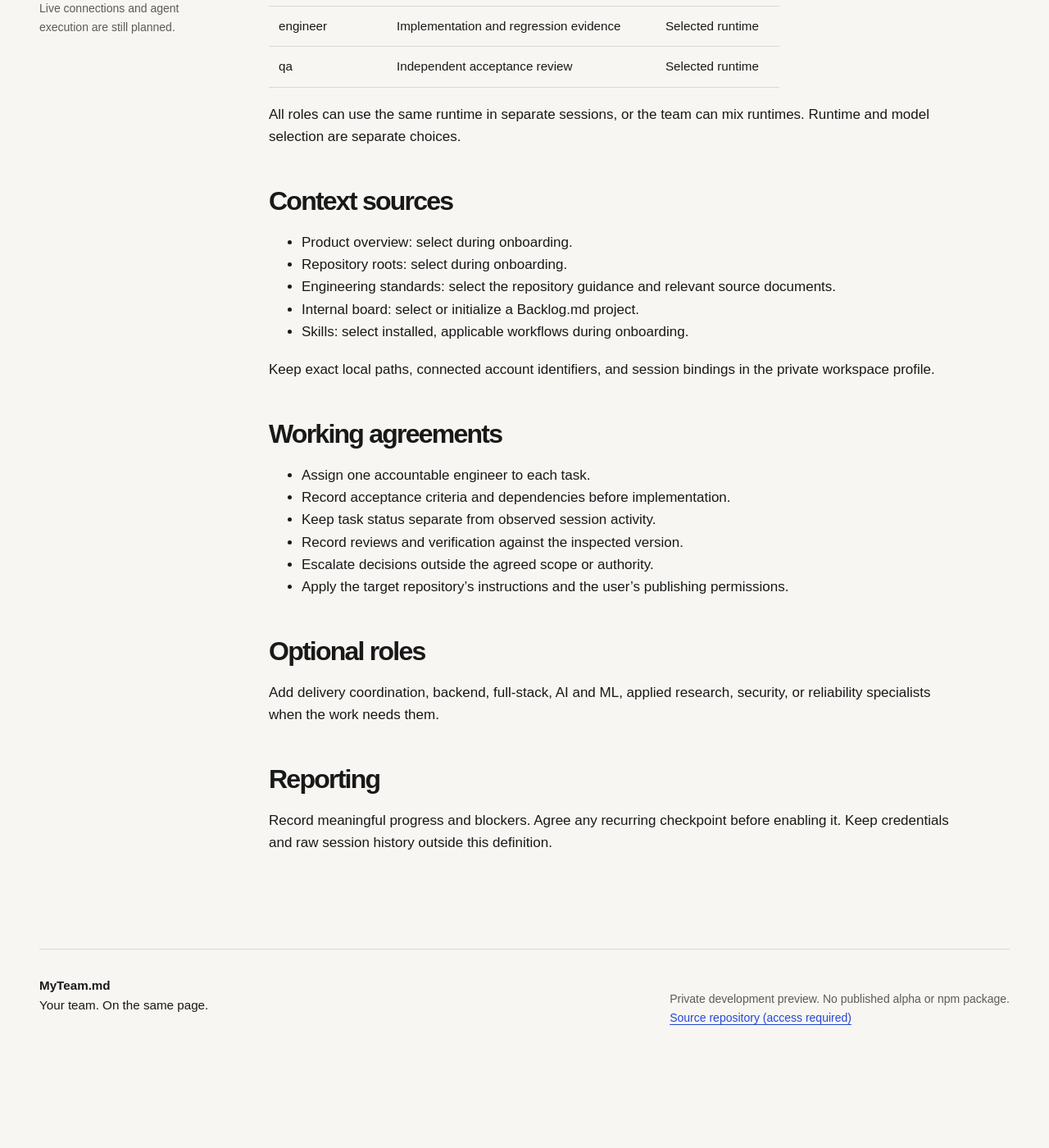
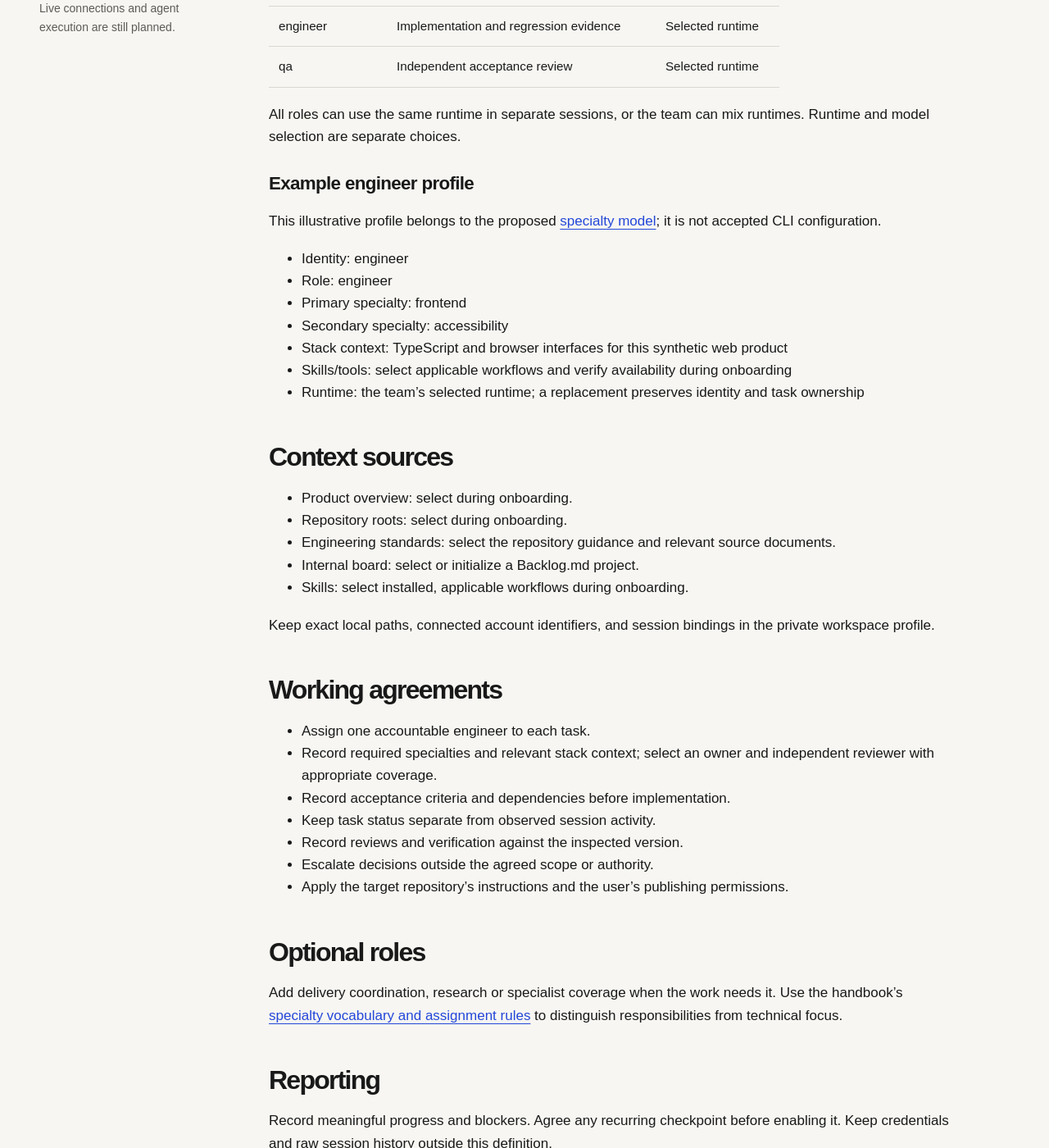
Before and after one commit to saleemhamo/myteam-md-docs, a Jekyll site: the page built from guides/team-example.md, in a window 1280 px wide and 1400 px high, scrolled down 786 px. Shown: the whole window at 82% size. Built offline with Jekyll 4.4.1, drawn with Linux system fonts in a browser that asks for light colours; before the commit the page ends 2086 px from its top, so only the background shows below that.

Commit message:
docs: update published website

```diff
--- a/guides/team-example.md
+++ b/guides/team-example.md
@@ -27,6 +27,18 @@ Build and maintain an example web product. Deliver small, verified improvements
 
 All roles can use the same runtime in separate sessions, or the team can mix runtimes. Runtime and model selection are separate choices.
 
+### Example engineer profile
+
+This illustrative profile belongs to the proposed [specialty model](https://github.com/saleemhamo/myteam-md/blob/main/docs/team-handbook.md#engineer-profiles-and-specialties); it is not accepted CLI configuration.
+
+- Identity: engineer
+- Role: engineer
+- Primary specialty: frontend
+- Secondary specialty: accessibility
+- Stack context: TypeScript and browser interfaces for this synthetic web product
+- Skills/tools: select applicable workflows and verify availability during onboarding
+- Runtime: the team's selected runtime; a replacement preserves identity and task ownership
+
 ## Context sources
 
 - Product overview: select during onboarding.
@@ -40,6 +52,7 @@ Keep exact local paths, connected account identifiers, and session bindings in t
 ## Working agreements
 
 - Assign one accountable engineer to each task.
+- Record required specialties and relevant stack context; select an owner and independent reviewer with appropriate coverage.
 - Record acceptance criteria and dependencies before implementation.
 - Keep task status separate from observed session activity.
 - Record reviews and verification against the inspected version.
@@ -48,7 +61,7 @@ Keep exact local paths, connected account identifiers, and session bindings in t
 
 ## Optional roles
 
-Add delivery coordination, backend, full-stack, AI and ML, applied research, security, or reliability specialists when the work needs them.
+Add delivery coordination, research or specialist coverage when the work needs it. Use the handbook's [specialty vocabulary and assignment rules](https://github.com/saleemhamo/myteam-md/blob/main/docs/team-handbook.md#engineer-profiles-and-specialties) to distinguish responsibilities from technical focus.
 
 ## Reporting
 
```
Also changed, not shown: guides/roadmap.md (+4 -0 lines).
